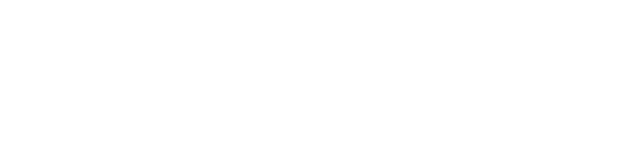
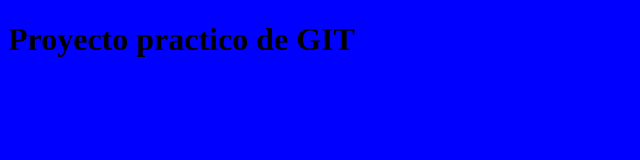
Before and after one commit to alvarovidaldev/CursoGit, a plain HTML site: page index.html in a window 1280 px wide. Shown: the whole page, without its empty margins (0-640 px from the left). Drawn offline with Linux system fonts and the light colour scheme.

Commit message:
Titulo y color en el css

```diff
--- /dev/null
+++ b/css/style.css
@@ -0,0 +1,3 @@
+body {
+    background-color: blue;
+}
--- a/index.html
+++ b/index.html
@@ -4,9 +4,10 @@
     <meta charset="UTF-8">
     <meta http-equiv="X-UA-Compatible" content="IE=edge">
     <meta name="viewport" content="width=device-width, initial-scale=1.0">
+    <link rel="stylesheet" href="css/style.css">
     <title>Git</title>
 </head>
 <body>
-
+    <h1>Proyecto practico de GIT</h1>
 </body>
 </html>
```
Also changed, not shown: js/javascript.js (added).
